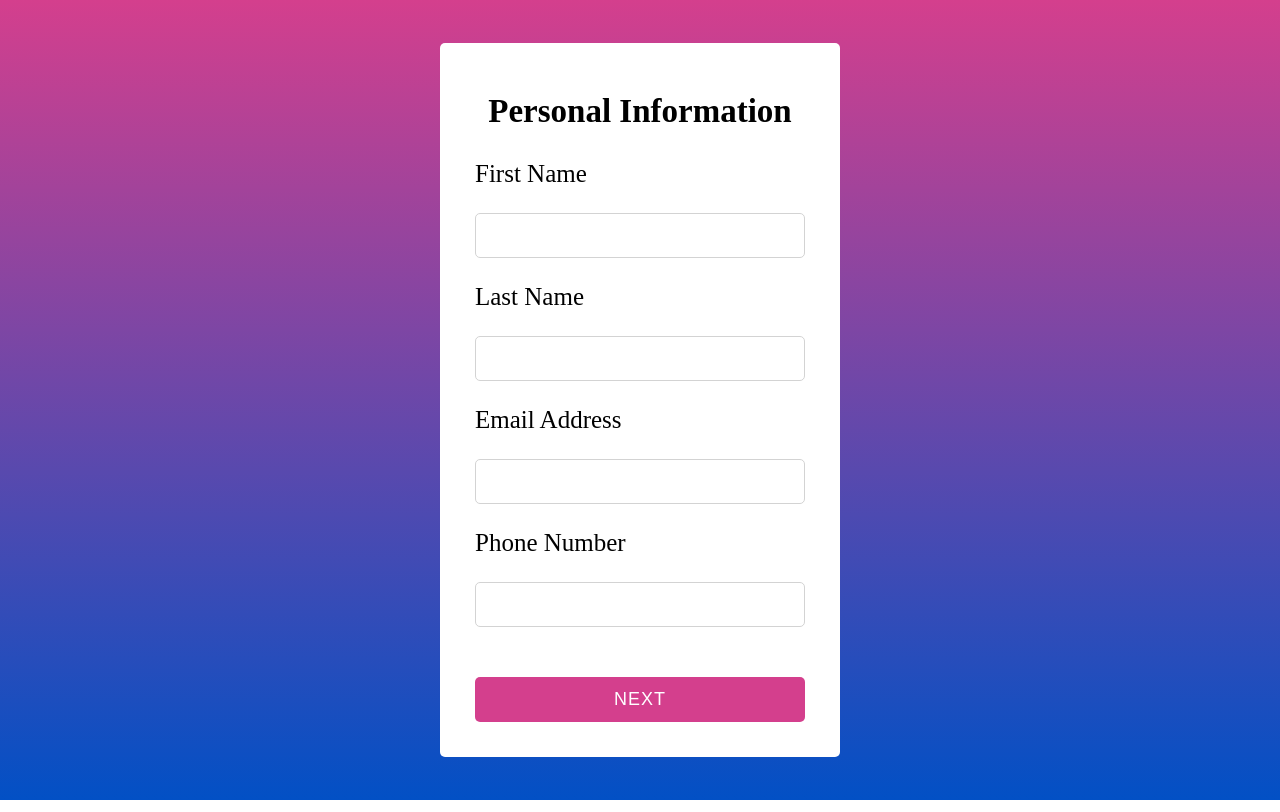
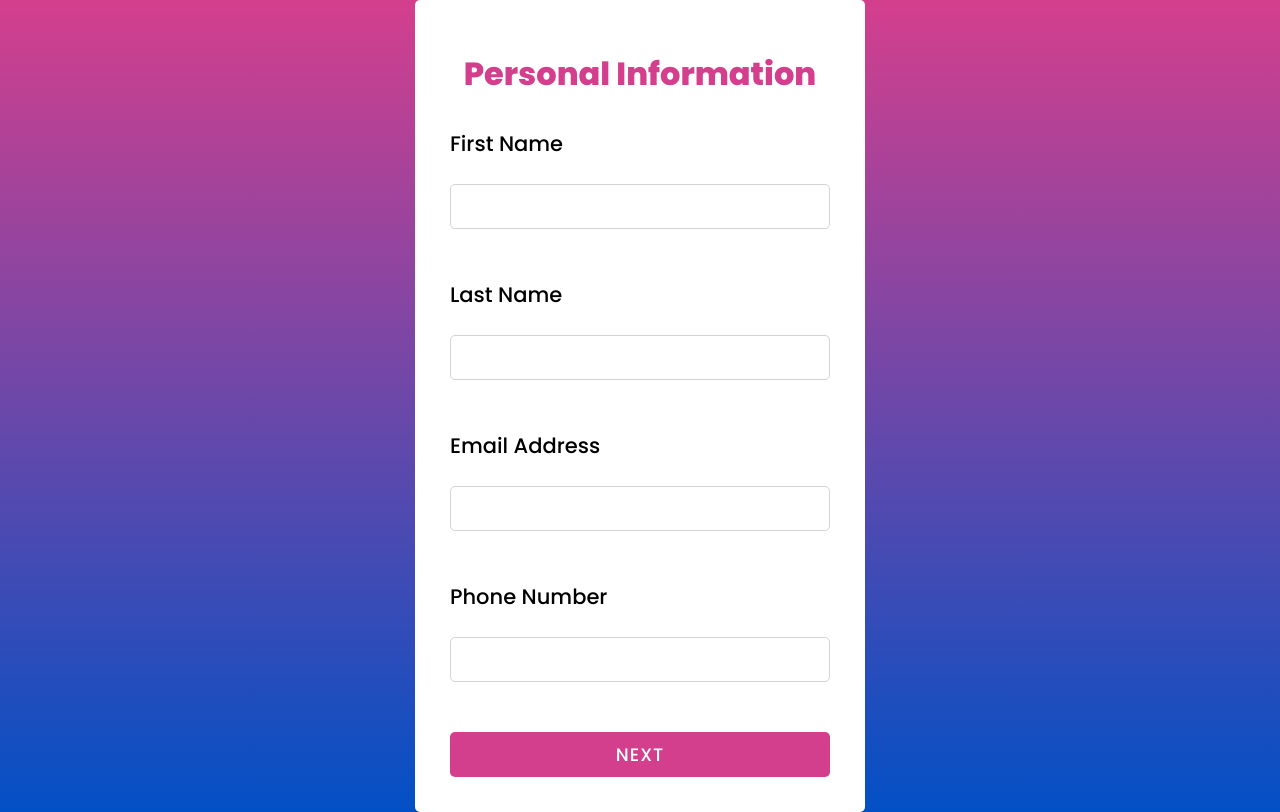
Before and after one commit to Sondos-Amr/React-Multi-Step-Form, a React (Create React App) app: page / in a window 1280 px wide. Built offline with nearby package versions, Linux system fonts and the light colour scheme.

Commit message:
Enhance Form layout and styling

```diff
--- a/src/App.jsx
+++ b/src/App.jsx
@@ -18,7 +18,7 @@
     skills: "",
   });
 
-  const [skillInput, setSkillInput] = useState(["HTML"]);
+  const [skillInput, setSkillInput] = useState(["HTML .. "]);
 
   function handleNextStepClick() {
     setStep(step + 1);
@@ -173,7 +173,7 @@
               </div>
             </div>
             <div className="personalInfo">
-              <label>Enter Your skills</label>
+              <label>Enter Your skills : </label>
 
               <div className="skills-container">
                 <input
@@ -187,7 +187,7 @@
               </div>
               <ul>
                 {skillInput.map((skill, index) => (
-                  <li key={index}>{skill}</li>
+                  <li key={index}> 👉 {skill}</li>
                 ))}
               </ul>
             </div>
--- a/src/index.css
+++ b/src/index.css
@@ -1,7 +1,10 @@
+@import url("https://fonts.googleapis.com/css2?family=Poppins:ital,wght@0,100;0,200;0,300;0,400;0,500;0,600;0,700;0,800;0,900;1,100;1,200;1,300;1,400;1,500;1,600;1,700;1,800;1,900&display=swap");
 * {
   margin: unset;
   padding: unset;
   box-sizing: border-box;
+  list-style: none;
+  font-family: "Poppins", sans-serif;
 }
 body {
   display: flex;
@@ -11,31 +14,29 @@
   background: -webkit-repeating-linear-gradient(bottom, #0250c5, #d43f8d);
 }
 .form-container {
-  width: 400px;
+  width: 450px;
   background: #fff;
   border-radius: 5px;
   text-align: center;
   padding: 50px 35px 10px 35px;
 }
 h1 {
-  font-size: 33px;
+  font-size: 32px;
   font-weight: 800;
   margin-bottom: 11px;
   margin: 0 0 30px 0;
+  color: #d43f8d;
 }
-/* h1 {
-  font-size: 25px;
-  margin: 0 0 30px 0;
-} */
-.personalInfo label {
+.personalInfo label,
+.InputFieldContainer label {
   display: flex;
   text-align: start;
-  font-size: 25px;
+  font-size: 21px;
   font-weight: 500;
 }
 input {
   height: 45px;
-  width: 330px;
+  width: 380px;
   margin: 25px 0;
   border: 1px solid lightgrey;
   border-radius: 5px;
@@ -44,7 +45,7 @@
 }
 button {
   height: 45px;
-  width: 330px;
+  width: 380px;
   margin-top: -20px;
   border: none;
   background: #d43f8d;
@@ -63,12 +64,11 @@
 }
 select {
   height: 45px;
-  width: 330px;
+  width: 380px;
   padding-left: 10px;
   font-size: 18px;
   font-weight: 300;
   letter-spacing: 1px;
-
   margin: 25px 0;
   border: 1px solid lightgrey;
   border-radius: 5px;
@@ -80,7 +80,6 @@
   align-items: center;
 }
 .checkbox-container input {
-  /* height: 45px; */
   width: 33px !important;
   height: 20px !important;
   margin: 5px 0 !important;
@@ -91,8 +90,6 @@
 }
 .pre-next-btn button {
   width: 150px;
-}
-.radio-container {
 }
 .radio-container label {
   display: flex;
@@ -108,22 +105,31 @@
 .radio-contant {
   display: flex;
   justify-content: space-evenly;
-  margin: 20px 0;
+  margin: 5px 0 25px 0;
 }
-/* .radio-container label:first-child {
-  margin: 5px 0;
-} */
-/* .InputFieldContainer {
-  display: flex;
-} */
 .skills-container {
-  /* background-color: red; */
   display: flex;
   justify-content: space-between;
+  align-items: center;
+}
+.skills-container button {
+  margin: 0 !important;
 }
 .skills-container input {
-  width: 230px;
+  width: 280px;
+  margin: 0 20px 0 0 !important;
 }
 .skills-container button {
   width: 90px;
 }
+ul li {
+  text-align: start;
+  font-size: 25px;
+  margin: 0 0 9px 0;
+}
+.personalInfo label {
+  margin: 0 0 17px 0;
+}
+.InputFieldContainer label {
+  margin: 25px 0 0 0;
+}
```
